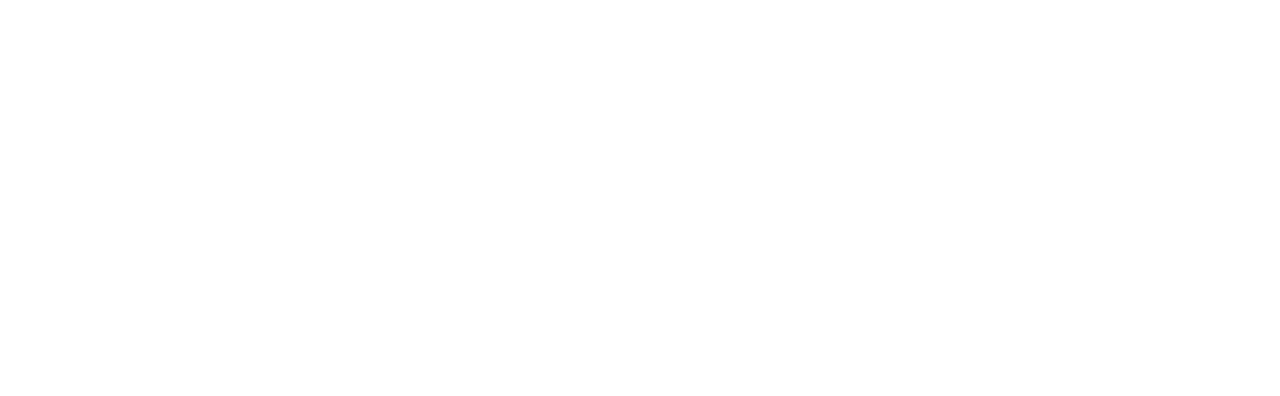
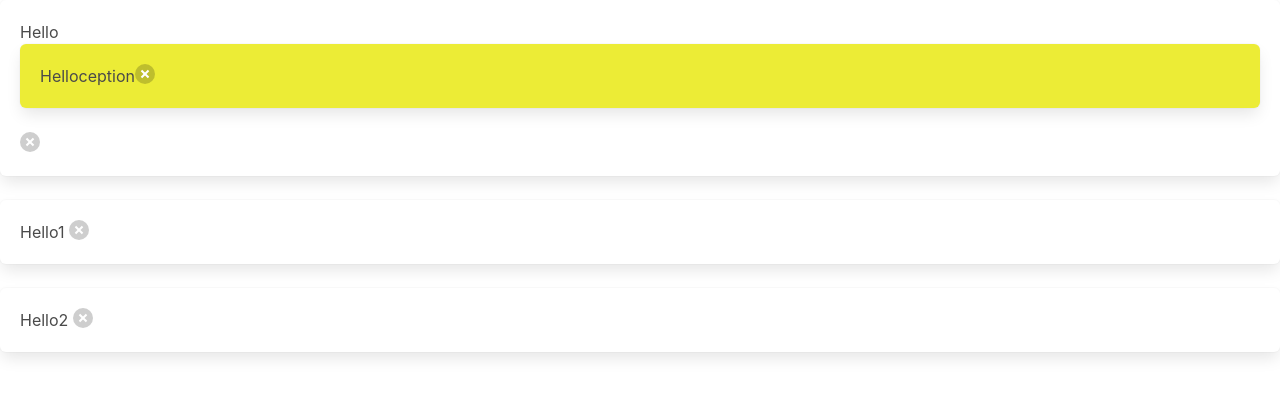
Before and after one commit to TheodorBjorkman/WEUProjekt4, a plain HTML site: page index.html in a window 1280 px wide. Drawn offline with nearby package versions, Linux system fonts and the light colour scheme.

Commit message:
bulma :D

```diff
--- a/CSS/style.css
+++ b/CSS/style.css
@@ -1 +1,4 @@
 @import "https://cdn.jsdelivr.net/npm/bulma@0.9.2/css/bulma.min.css";
+.yellow {
+  background-color: rgb(236, 236, 54);
+}
--- a/JS/script.js
+++ b/JS/script.js
@@ -0,0 +1,3 @@
+function deleteElement() {
+document.activeElement.parentElement.remove();
+}
--- a/index.html
+++ b/index.html
@@ -1,8 +1,26 @@
 <!DOCTYPE html>
 <html lang="en">
   <head>
+    <link rel="stylesheet" href="CSS/style.css" />
     <meta charset="UTF-8" />
+    <script src="JS/script.js"></script>
     <title>Document</title>
   </head>
-  <body></body>
+  <body>
+    <div class="box">
+      Hello
+      <div class="box yellow">
+        Helloception<button class="delete" onclick="deleteElement()" />
+      </div>
+      <button class="delete" onclick="deleteElement()" />
+    </div>
+    <div class="box">
+      Hello1
+      <button class="delete" onclick="deleteElement()" />
+    </div>
+    <div class="box">
+      Hello2
+      <button class="delete" onclick="deleteElement()" />
+    </div>
+  </body>
 </html>
```
